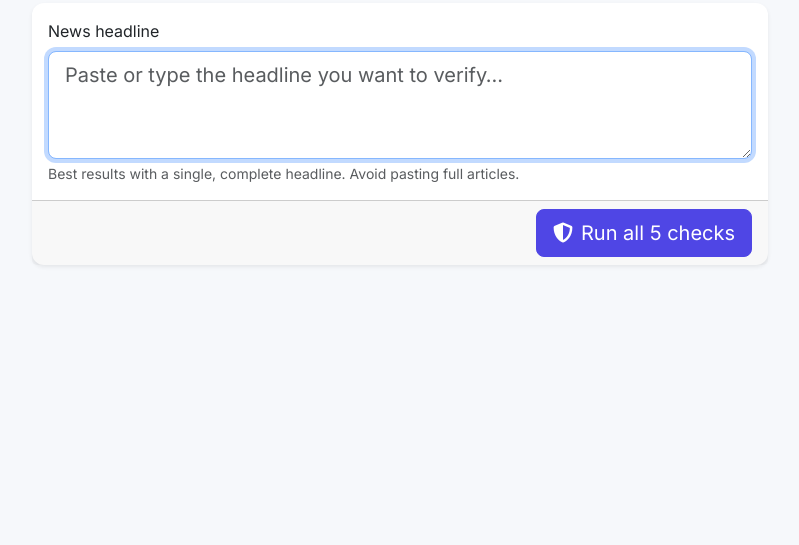
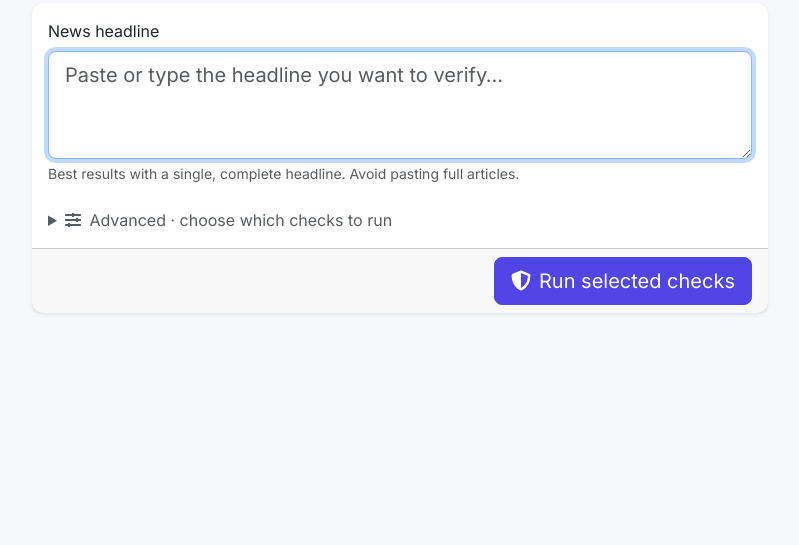
Before and after one commit to vishalvardhan24816/FakeNewsDetection, a Flask app: page /detect in a window 1280 px wide. Shown: the part 165-710 px from the top of the page, without its empty margins (240-1039 px from the left). Run offline with Flask 3, Linux system fonts and the light colour scheme; some libraries are stand-ins or nearby versions.

Commit message:
Add per-check enable/disable on the detect page
Restore the 'skip these checks' UX from the original Flask app, but cleaner: instead of 4 magic preset combos hardcoded in the route handlers, the user gets 5 individual checkboxes (one per check) tucked inside an Advanced expandable section, default all on. Threading: routes._selected_checks_from_form parses the form into a list of check names; JobRegistry.submit accepts an optional check_names list and validates it; Job stores its own check_names so /progress and the JSON API can render the actual subset (no more hardcoded 5 in the template). progress.js reads the count from a data-total-checks attribute so the progress bar percentage stays accurate for any subset. A hidden checks_submitted=1 marker field lets the route distinguish 'older client without checkboxes' (default to all) from 'user unticked every box' (show error). The detect form preserves the headline and the user's tick state across validation errors so they don't have to retype. ALL_CHECKS dict in jobs.py is the single source of truth for the canonical name->Check-class mapping.

```diff
--- a/webapp/app.py
+++ b/webapp/app.py
@@ -8,8 +8,17 @@ import os
 from flask import Flask
 
 from fakenews_detector.logging_setup import configure_logging
-from webapp.jobs import JobRegistry
+from webapp.jobs import ALL_CHECKS, JobRegistry
 from webapp.routes import bp
+
+# (label, hint) for each check. Used by the detect-page form.
+CHECK_LABELS: dict[str, tuple[str, str]] = {
+    "spelling": ("Spelling", "NER-aware spell check"),
+    "clickbait": ("Clickbait", "Trained classifier"),
+    "subjectivity": ("Subjectivity", "Transformer model"),
+    "news_title": ("News-title shape", "Trained classifier"),
+    "web_presence": ("Web presence", "Slowest \u2014 Google + LLM"),
+}
 
 log = logging.getLogger(__name__)
 
@@ -37,7 +46,11 @@ def create_app(*, testing: bool = False) -> Flask:
 
     @app.context_processor
     def inject_brand():
-        return {"brand": app.config["BRAND_NAME"]}
+        return {
+            "brand": app.config["BRAND_NAME"],
+            "all_check_names": list(ALL_CHECKS),
+            "check_labels": CHECK_LABELS,
+        }
 
     log.info("DebunkHub Flask app initialised (testing=%s)", testing)
     return app
--- a/webapp/jobs.py
+++ b/webapp/jobs.py
@@ -18,9 +18,16 @@ import threading
 import uuid
 from dataclasses import asdict, dataclass, field
 from datetime import datetime, timezone
-from typing import Dict, List, Optional
+from typing import Dict, List, Optional, Sequence
 
 from fakenews_detector import CheckResult, FakeNewsValidator
+from fakenews_detector.checks import (
+    ClickbaitCheck,
+    NewsTitleCheck,
+    SpellingCheck,
+    SubjectivityCheck,
+    WebPresenceCheck,
+)
 
 log = logging.getLogger(__name__)
 
@@ -29,6 +36,17 @@ JOB_RUNNING = "running"
 JOB_DONE = "done"
 JOB_ERROR = "error"
 
+# Mapping of form-friendly check name -> Check class. The order here is
+# the canonical pipeline order; routes.py iterates this to read form
+# checkboxes in a deterministic sequence.
+ALL_CHECKS: Dict[str, type] = {
+    "spelling": SpellingCheck,
+    "clickbait": ClickbaitCheck,
+    "subjectivity": SubjectivityCheck,
+    "news_title": NewsTitleCheck,
+    "web_presence": WebPresenceCheck,
+}
+
 
 @dataclass
 class Job:
@@ -36,6 +54,7 @@ class Job:
 
     id: str
     headline: str
+    check_names: List[str] = field(default_factory=list)
     status: str = JOB_PENDING
     current_check: Optional[str] = None
     results: List[CheckResult] = field(default_factory=list)
@@ -88,9 +107,40 @@ class JobRegistry:
         with self._lock:
             return self._jobs.get(job_id)
 
-    def submit(self, headline: str) -> Job:
-        """Create a new job and start it on a background thread."""
-        job = Job(id=uuid.uuid4().hex, headline=headline)
+    def submit(
+        self, headline: str, *, check_names: Optional[Sequence[str]] = None
+    ) -> Job:
+        """Create a new job and start it on a background thread.
+
+        Parameters
+        ----------
+        headline:
+            The text to validate.
+        check_names:
+            Subset of :data:`ALL_CHECKS` keys to run, in pipeline order.
+            ``None`` (the default) runs all five checks.
+
+        Raises
+        ------
+        ValueError
+            If ``check_names`` is empty or contains an unknown check.
+        """
+        selected = list(check_names) if check_names is not None else list(ALL_CHECKS)
+        if not selected:
+            raise ValueError("At least one check must be selected.")
+        unknown = [n for n in selected if n not in ALL_CHECKS]
+        if unknown:
+            raise ValueError(f"Unknown check(s): {unknown}")
+
+        # Always emit checks in the canonical pipeline order, regardless
+        # of the order the caller listed them in.
+        ordered = [n for n in ALL_CHECKS if n in selected]
+
+        job = Job(
+            id=uuid.uuid4().hex,
+            headline=headline,
+            check_names=ordered,
+        )
         with self._lock:
             self._jobs[job.id] = job
             self._order.append(job.id)
@@ -116,11 +166,15 @@ class JobRegistry:
             job.started_at = _utcnow()
 
         try:
-            # We construct a validator with the standard 5-check pipeline,
-            # then run each check manually so we can publish per-check
-            # progress (which the wrapper validate() doesn't expose).
+            # We construct a validator restricted to the requested
+            # checks and run each one manually so we can publish
+            # per-check progress (which the wrapper validate() doesn't
+            # expose).
+            check_instances = [ALL_CHECKS[name]() for name in job.check_names]
             validator = FakeNewsValidator(
-                job.headline, stop_on_first_failure=True
+                job.headline,
+                checks=check_instances,
+                stop_on_first_failure=True,
             )
             for check in validator._checks:
                 with self._lock:
--- a/webapp/routes.py
+++ b/webapp/routes.py
@@ -15,11 +15,24 @@ from flask import (
     url_for,
 )
 
-from webapp.jobs import JOB_DONE, JOB_ERROR
+from webapp.jobs import ALL_CHECKS, JOB_DONE, JOB_ERROR
 
 log = logging.getLogger(__name__)
 
 bp = Blueprint("ui", __name__)
+
+
+def _selected_checks_from_form(form) -> list[str]:
+    """Read which check checkboxes are ticked in the submitted form.
+
+    Detect uses a hidden ``checks_submitted=1`` marker so we can
+    distinguish "the form didn't include the checkboxes at all"
+    (default to all) from "the user unticked every checkbox"
+    (return empty -> caller will show an error).
+    """
+    if not form.get("checks_submitted"):
+        return list(ALL_CHECKS)
+    return [name for name in ALL_CHECKS if form.get(f"check_{name}")]
 
 
 # ----- pages -------------------------------------------------------------
@@ -45,10 +58,30 @@ def detect():
         return render_template(
             "detect.html",
             error="Please enter a headline before submitting.",
+            selected_checks=_selected_checks_from_form(request.form),
         )
 
-    job = current_app.config["JOB_REGISTRY"].submit(headline)
-    log.info("Submitted job %s", job.id)
+    selected = _selected_checks_from_form(request.form)
+    if not selected:
+        return render_template(
+            "detect.html",
+            error="Please select at least one check to run.",
+            headline=headline,
+            selected_checks=[],
+        )
+
+    try:
+        job = current_app.config["JOB_REGISTRY"].submit(
+            headline, check_names=selected
+        )
+    except ValueError as exc:
+        return render_template(
+            "detect.html",
+            error=str(exc),
+            headline=headline,
+            selected_checks=selected,
+        )
+    log.info("Submitted job %s with checks=%s", job.id, selected)
     return redirect(url_for("ui.progress", job_id=job.id))
 
 
--- a/webapp/static/progress.js
+++ b/webapp/static/progress.js
@@ -9,7 +9,7 @@
         return;
     }
 
-    const TOTAL_CHECKS = 5;
+    const TOTAL_CHECKS = parseInt(root.dataset.totalChecks, 10) || 5;
     const POLL_INTERVAL_MS = 750;
 
     const statusUrl = root.dataset.statusUrl;
--- a/webapp/templates/detect.html
+++ b/webapp/templates/detect.html
@@ -13,7 +13,13 @@
         </div>
         {% endif %}
 
+        {# `selected_checks` is only set by the route on a re-render
+           after a validation error; default to all checks ticked. #}
+        {% set ticked = selected_checks if selected_checks is defined else all_check_names %}
+
         <form method="post" action="{{ url_for('ui.detect') }}" class="card shadow-sm">
+            {# Marker field so the route can tell empty-checks from no-checkbox-form. #}
+            <input type="hidden" name="checks_submitted" value="1">
             <div class="card-body">
                 <label for="headline" class="form-label">News headline</label>
                 <textarea
@@ -23,15 +29,40 @@
                         maxlength="500"
                         class="form-control form-control-lg"
                         placeholder="Paste or type the headline you want to verify&hellip;"
-                        required autofocus></textarea>
+                        required autofocus>{{ headline or "" }}</textarea>
                 <div class="form-text">
                     Best results with a single, complete headline. Avoid
                     pasting full articles.
                 </div>
+
+                <details class="mt-4" {% if selected_checks is defined and selected_checks|length != all_check_names|length %}open{% endif %}>
+                    <summary class="text-muted">
+                        <i class="fas fa-sliders-h me-1"></i>
+                        Advanced &middot; choose which checks to run
+                    </summary>
+                    <div class="row g-2 mt-2">
+                        {% for name in all_check_names %}
+                        {% set label, hint = check_labels[name] %}
+                        <div class="col-md-6 col-lg-4">
+                            <div class="form-check">
+                                <input class="form-check-input"
+                                       type="checkbox"
+                                       id="check_{{ name }}"
+                                       name="check_{{ name }}"
+                                       {% if name in ticked %}checked{% endif %}>
+                                <label class="form-check-label" for="check_{{ name }}">
+                                    <strong>{{ label }}</strong>
+                                    <small class="d-block text-muted">{{ hint }}</small>
+                                </label>
+                            </div>
+                        </div>
+                        {% endfor %}
+                    </div>
+                </details>
             </div>
             <div class="card-footer text-end">
                 <button type="submit" class="btn btn-primary btn-lg">
-                    <i class="fas fa-shield-alt me-2"></i>Run all 5 checks
+                    <i class="fas fa-shield-alt me-2"></i>Run selected checks
                 </button>
             </div>
         </form>
--- a/webapp/templates/progress.html
+++ b/webapp/templates/progress.html
@@ -6,6 +6,7 @@
 <div class="row justify-content-center">
     <div class="col-md-9"
          data-job-id="{{ job.id }}"
+         data-total-checks="{{ job.check_names|length }}"
          data-results-url="{{ url_for('ui.results', job_id=job.id) }}"
          data-status-url="{{ url_for('ui.api_job_status', job_id=job.id) }}"
          id="progress-root">
@@ -24,12 +25,13 @@
         </div>
 
         <ul class="list-group" id="check-list">
-            {% for name in ["spelling", "clickbait", "subjectivity", "news_title", "web_presence"] %}
+            {% for name in job.check_names %}
+            {% set label, _hint = check_labels[name] %}
             <li class="list-group-item d-flex justify-content-between align-items-center"
                 data-check="{{ name }}">
                 <span>
                     <i class="fas fa-circle-notch fa-spin text-muted me-2 status-icon"></i>
-                    <span class="check-name">{{ name.replace('_', ' ').title() }}</span>
+                    <span class="check-name">{{ label }}</span>
                 </span>
                 <span class="badge bg-secondary status-badge">pending</span>
             </li>
```
